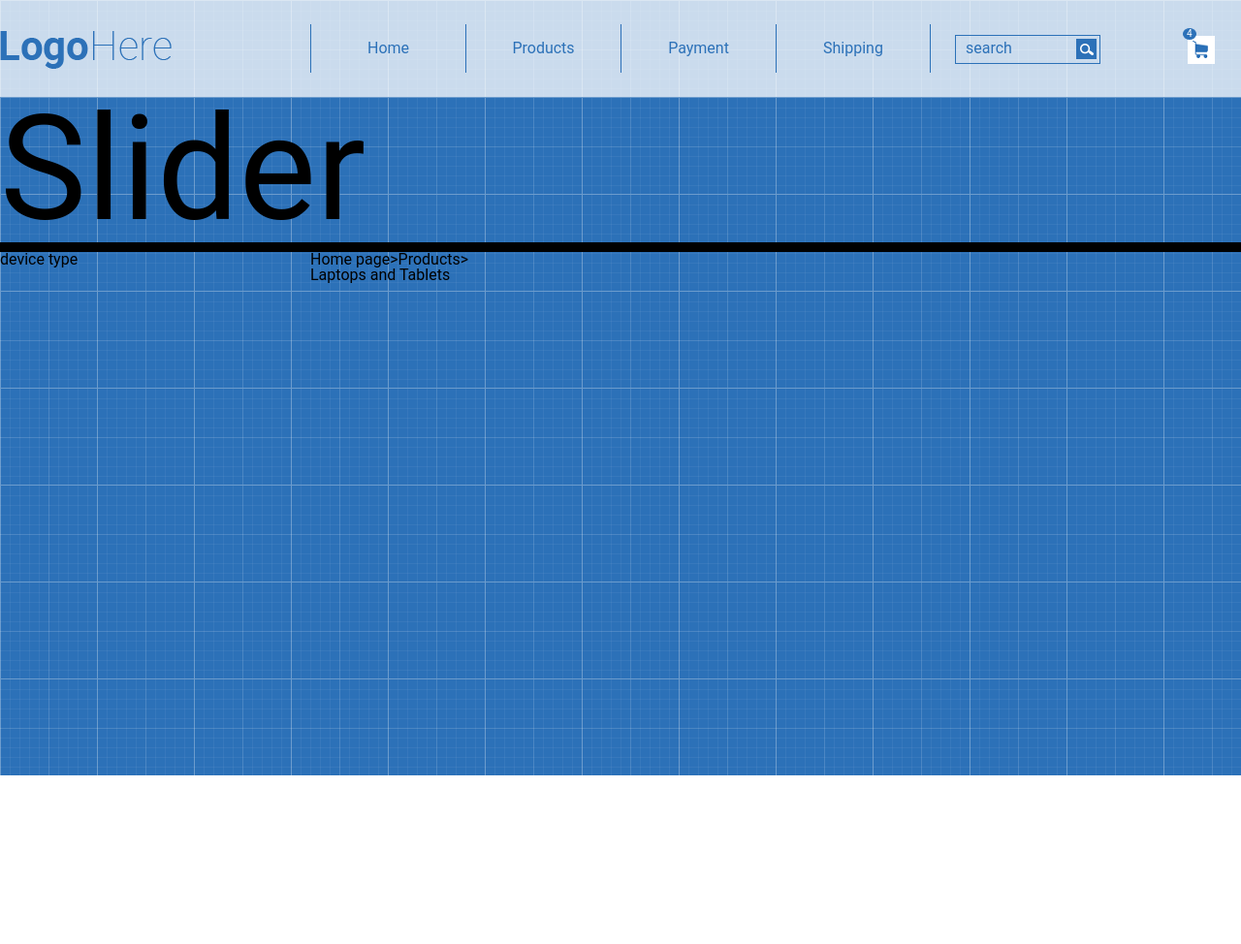
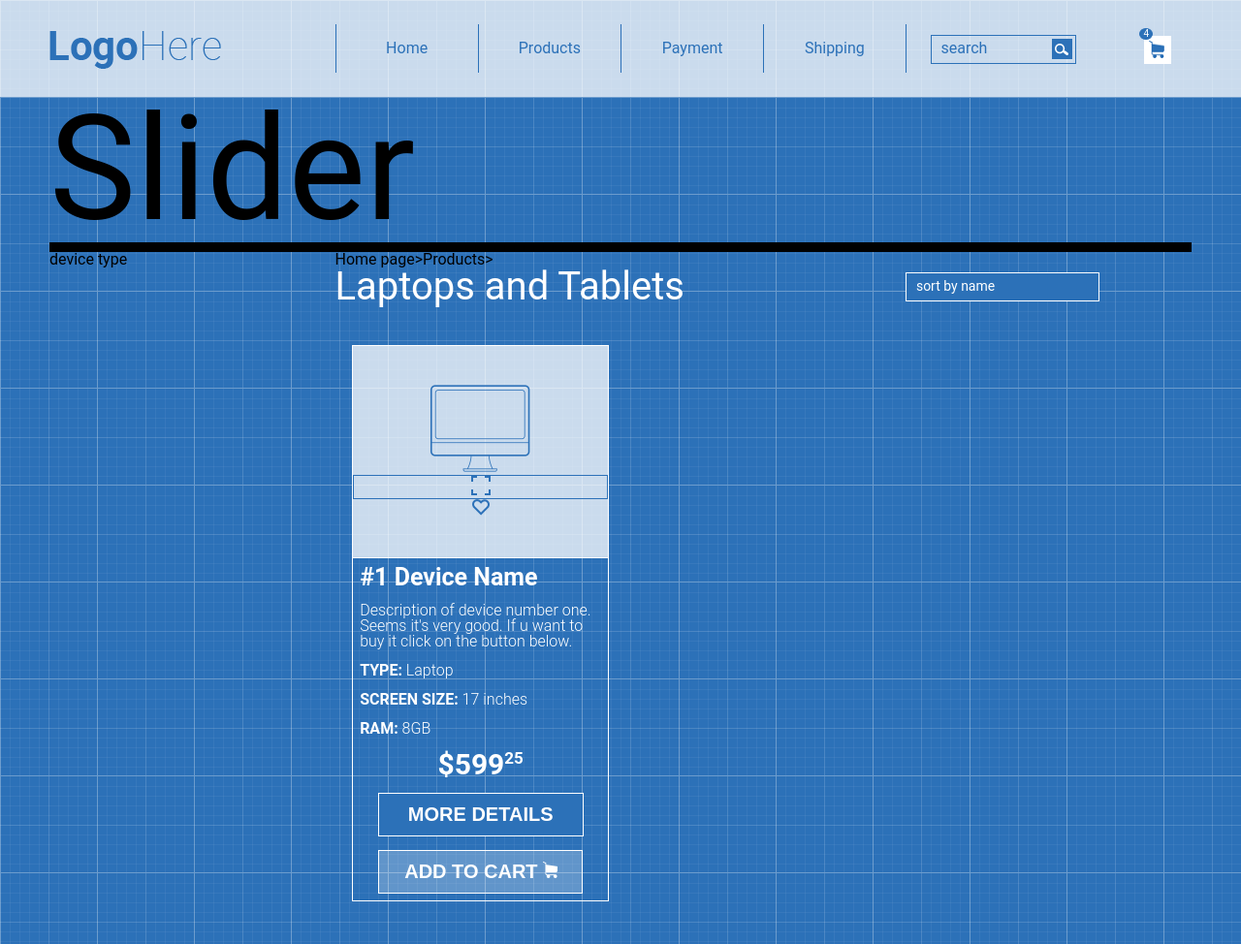
Before and after one commit to XandriZhD2298/XandriZhD2298.github.io, a plain HTML site: page index.html in a window 1280 px wide. Shown: the whole page at 97% size. Before the commit the page ends 800 px from the top, so only its background shows below. Drawn offline with Linux system fonts and the light colour scheme.

Commit message:
add sort menu and 1 item for sale without heart and square

```diff
--- a/index.html
+++ b/index.html
@@ -8,7 +8,7 @@
 </head>
 <body>
 	<div class="header">
-		<div class="conteiner">
+		<div class="container">
 			<div class="row">
 				<div class="col-3">
 					<div class="logo">
@@ -74,12 +74,19 @@
 			</div>
 		</div>
 	</div>
-	<div style ="border-bottom: 10px solid black"><span style="font-size: 150px">Slider</span></div>
+	<div>
+		<div class="container">
+			<div style ="border-bottom: 10px solid black"><span style="font-size: 150px">Slider</span>
+			</div>
+		</div>
+	</div>
 	<div class="main">
-		<div class="conteiner">
+		<div class="container">
 			<div class="row">
 				<div class="col-3">
-					device type
+					<div class="filtr">
+						device type
+					</div>
 				</div>
 				<div class="col-9">
 					<div>
@@ -87,9 +94,61 @@
 					</div>
 					<div class="row">
 						<div class="col-8">
-							Laptops and Tablets
+							<div class="title">
+								Laptops and Tablets
+							</div>
+
 						</div>
+						<div class="col-4">
+							<div class="sortmenu">
+								<a href="">sort by name</a>
+									<ul class="sortsubmenu">
+										<li><a href="">sort by price</a></li>
+										<li><a href="">sort by date</a></li>
+										<li><a href="">sort by name</a></li>
+									</ul>
+							</div>
+						</div>
+					</div>
+					<div class="goods">
+						<div class="oneitem">
 
+								<div class="picture">
+									<div class="mainpicture">
+										<img src="demoShop/icon17.png">
+									</div>
+									<div class="square">
+										<img src="demoShop/icon8.png">
+									</div>
+									<div class="heart">
+										<img src="demoShop/icon5.png">
+									</div>
+								</div>
+
+							<div class="description">
+								<p><span class="devname">#1 Device Name</span></p>
+								<p>
+									Description of device number one. Seems it's very good. If u want to buy it click on the button below.
+								</p>
+								<p><span class="bold">Type:</span> Laptop</p>
+								<p><span class="bold">Screen Size:</span> 17 inches</p>
+								<p><span class="bold">Ram:</span> 8GB</p>
+								<p class="price">
+									<span class="price">$599</span><span class="kopeiki">25
+								</p>
+								<p class="knopka">
+									<button class="details">More Details
+									</button>
+								</p>
+								<p class="knopka">
+									<button class="addtocart" >Add to cart
+										<img src="demoShop/icon2.png">
+									</button>
+								</p>
+							</div>
+
+
+						</div>
 					</div>
 				</div>
 			</div>
--- a/style.css
+++ b/style.css
@@ -11,7 +11,7 @@ body{
 }
 .container{
 	width: 1178px;
-	margin: 0, auto;
+	margin: 0 auto;
 }
 .row:after{
 	content: "";
@@ -33,10 +33,15 @@ div[class*="col-"]{
 .col-4{
 	width: 33.3%;
 }
+.col-8{
+	width: 66.6%;
+}
 .logo img{
 	vertical-align: middle;
 	padding-top: 7px;
 }
+
+/*main menu  and sub menu css BEGIN */
 .menu li{
 	width: 25%;
 	float: left;
@@ -93,7 +98,9 @@ div[class*="col-"]{
 	background-color: #2c71b8;
 	color: white;
 }
+/*mein and sub menu css  END*/
 
+/* serch form and bin properties BEGIN*/
 .search {
 	position: relative;
 	width: 150px;
@@ -154,3 +161,151 @@ div[class*="col-"]{
 	padding-right: 3px;
 	padding-left: 3px;
 }
+/* search form and bit properties  END*/
+
+/*sort menu BEGIN*/
+
+.sortmenu a{
+	margin-top: 5px;
+	text-decoration: none;
+	list-style: none;
+	border: 1px solid white;
+	color: white;
+	padding-left: 10px;
+	padding-top: 3px;
+	height: 30px;
+	line-height: 20px;
+	width: 200px;
+	display: block;
+	font-size: 14px;
+	text-align: left;
+	background-color: #2c71b8;
+
+
+}
+.sortsubmenu a{
+	margin-top: 0px;
+}
+.sortmenu ul{
+	display: none;
+	position: absolute;
+
+}
+.sortmenu a:hover{
+	color: white;
+	background-color: #2c71b8;
+}
+.sortmenu:hover ul{
+	display: block;
+	background-color: #2c71b8;
+	color: white;
+}
+.sortmenu a:hover{
+	background-color: white;
+	color :#2c71b8;
+}
+
+/*sort menu END*/
+
+.title{
+	color: white;
+	font-size: 40px;
+}
+
+/*element s opisaniem tovara*/
+.goods{
+	margin-top: 40px;
+}
+/* css dlya opisaniya tovara v bloke      BEGIN    */
+.oneitem{
+	width: 30%;
+	border: 1px solid white;
+	margin: 0 1% 5% 2%;
+
+
+}
+.picture{
+	display: inline-block;
+	background-color: #ffffffbf;
+	width: 100%;
+	text-align: center;
+	padding: 40px 0;
+	border-bottom: 1px solid white;
+}
+.mainpicture{
+	position: relative;
+}
+.square{
+
+	border: 1px solid #2c71b8;
+	top: 2px;
+}
+
+
+
+.devname{
+	font-size: 25px;
+	color: white;
+	font-weight: bold;
+
+}
+
+.oneitem p{
+	color: white;
+	font-size: 16px;
+	padding: 7px;
+	font-weight: 300;
+
+
+}
+.bold{
+	font-weight: 700;
+	text-transform: uppercase;
+
+}
+.price{
+	font-size: 30px;
+	text-transform: uppercase;
+	font-weight: 700;
+	color: white;
+	text-align: center;
+
+}
+.kopeiki{
+font-size: 17px;
+font-weight: 700;
+vertical-align: top;
+}
+/* css dlya opisaniya tovara v bloke     END  */
+
+/* oformlenie knopok ryadom s opisaniem tovara    BEGIN  */
+.details{
+	color: white;
+	background-color: #2c71b8;
+	border: 1px solid white;
+	text-align: center;
+	text-transform: uppercase;
+	font-size: 20px;
+	font-weight: 700;
+	padding: 10px 30px 10px 30px;
+}
+.knopka{
+	text-align: center;
+}
+.addtocart{
+	color: white;
+	background-color: rgba(255,255,255,0.25);
+	border: 1px solid white;
+	text-align: center;
+	text-transform: uppercase;
+	font-size: 20px;
+	font-weight: 700;
+	padding: 10px 25px 10px 26px;
+}
+.details:hover{
+	background-color: rgba(255,255,255,0.25);
+}
+.addtocart:hover{
+	background-color: #2c71b8;
+}
+/* CSS dlya knopok      END */
```
